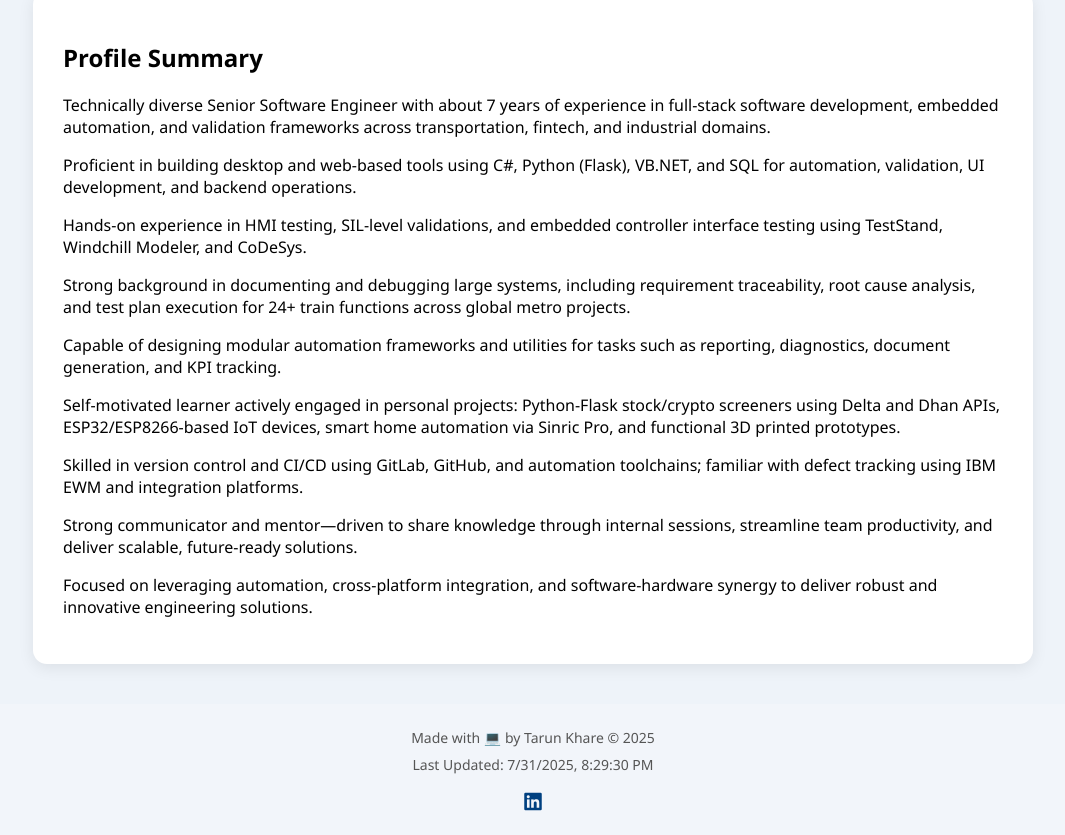
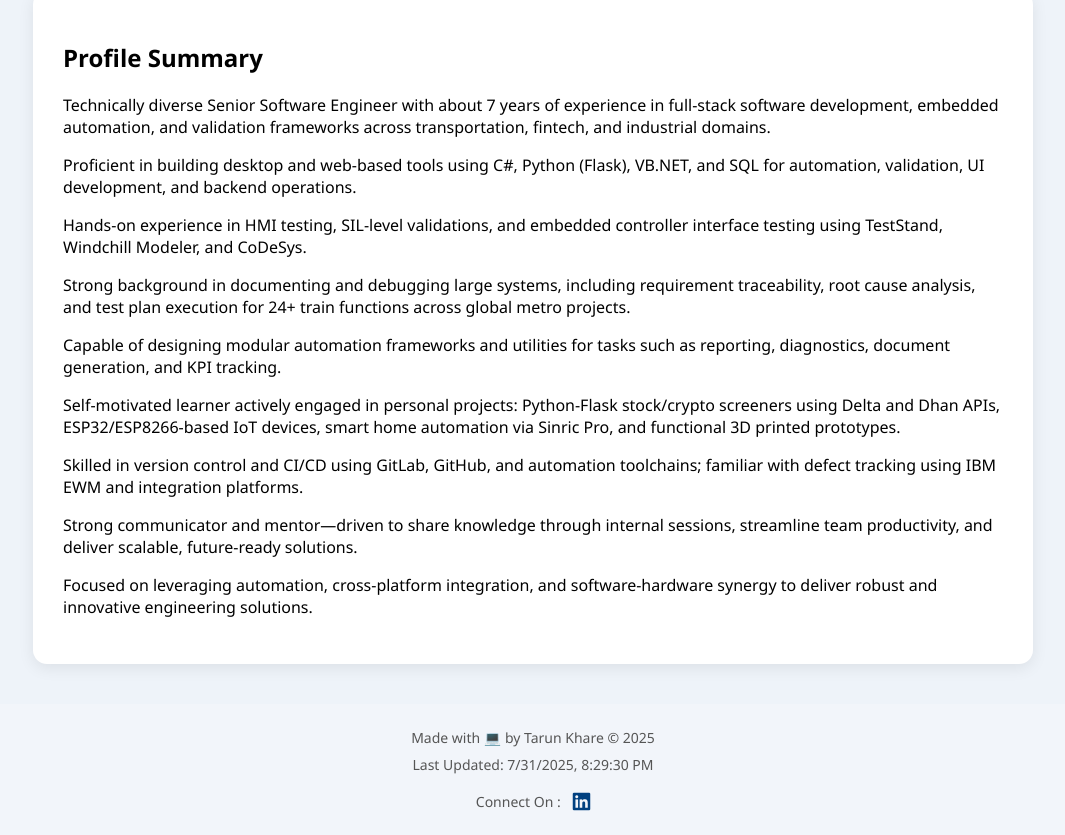
Before and after one commit to TarunKhare-Prof/MyProfile, a plain HTML site: page index.html in a window 1280 px wide. Shown: the part 385-1220 px from the top of the page, without its empty margins (107-1172 px from the left). Drawn offline with Linux system fonts and the light colour scheme.

Commit message:
Update index.html

```diff
--- a/index.html
+++ b/index.html
@@ -175,7 +175,7 @@
       <p>Made with 💻 by Tarun Khare &copy; <span id="year"></span></p>
       <p>Last Updated: <span id="lastModified"></span></p>
       <div class="social">
-        <a href="https://www.linkedin.com/in/tarun-khare-98ab5085/" aria-label="LinkedIn">
+      <p>Connect On : </p> <a href="https://www.linkedin.com/in/tarun-khare-98ab5085/" aria-label="LinkedIn">
           <i class="fa-brands fa-linkedin"></i>
         </a>
       </div>
```
